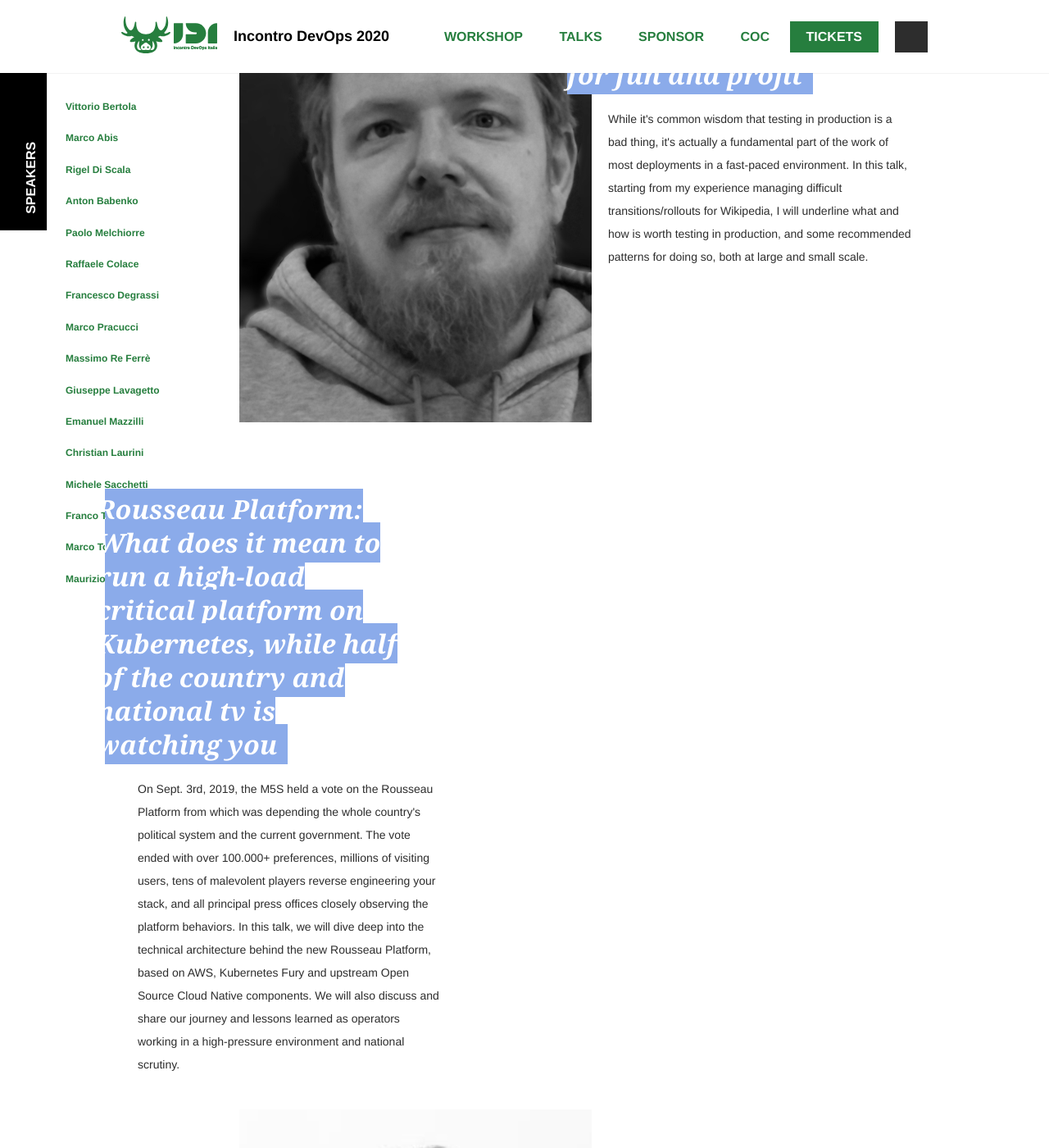
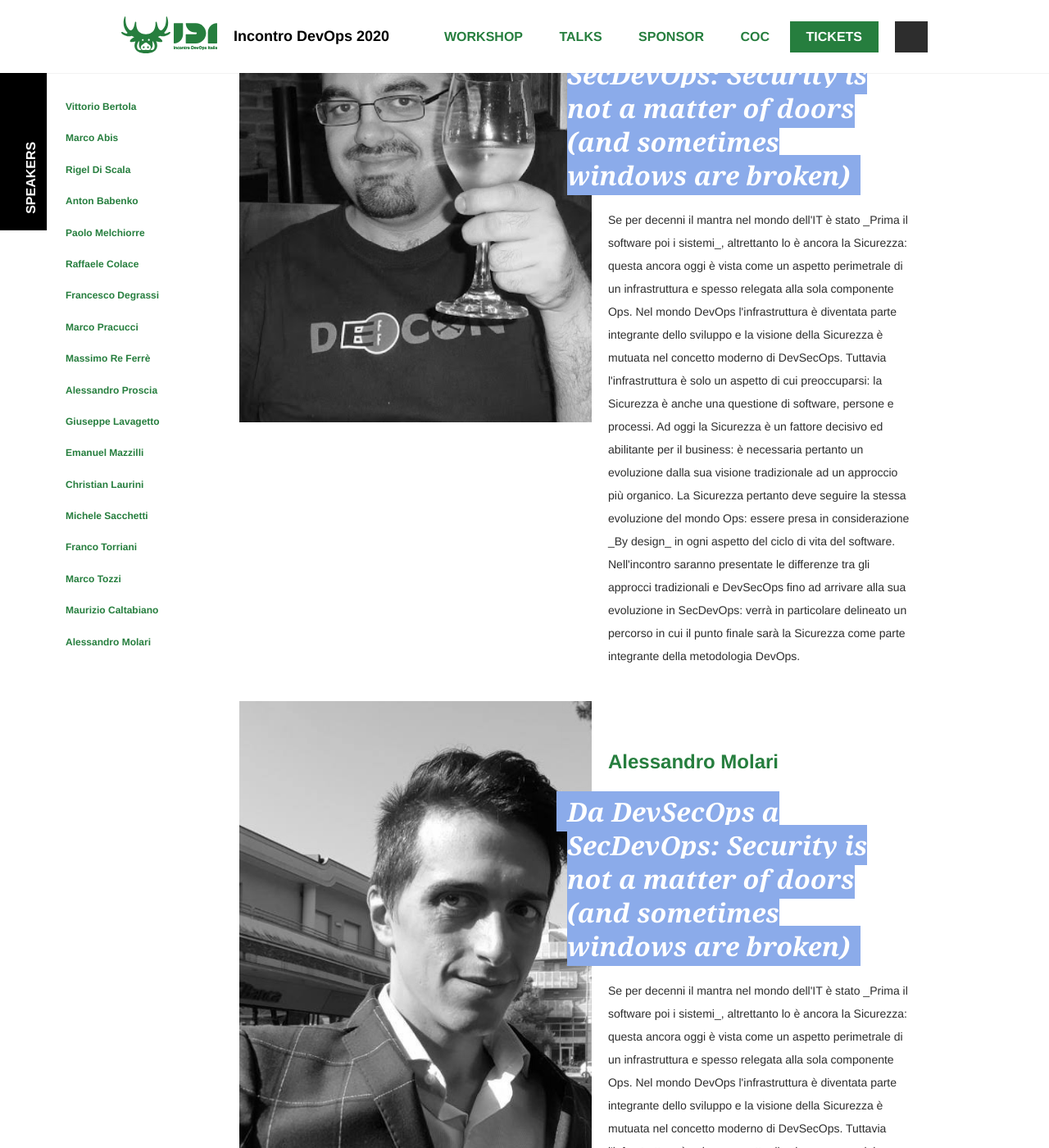
Before and after one commit to giuliatosato/2020.incontrodevops.it, a Jekyll site: the page built from talks.html, in a window 1280 px wide and 1400 px high, scrolled down 7290 px. Shown: the whole window at 82% size. Built offline with Jekyll 4.4.1, drawn with Linux system fonts in a browser that asks for light colours; some web fonts are replaced; comment, search, counter and statistics services are not loaded; some of the changed text lies outside the part shown.

Commit message:
speakers

```diff
--- a/_data/speakers.yml
+++ b/_data/speakers.yml
@@ -82,14 +82,14 @@
     last_name: Re Ferrè
     twitter:
 
-  # -
-  #   id:  alessandro-proscia
-  #   description: >
-
-  #   image: alessandro-proscia.jpg
-  #   first_name: Alessandro
-  #   last_name: Proscia
-  #   twitter:
+  -
+    id:  alessandro-proscia
+    description: >
+      Consulente IT con oltre 10 anni di esperienza in diverse importanti realtà finanziarie nazionali. Tra i principali interessi la Cybersecurity e la sua declinazione nel ciclo di vita del software
+    image: alessandro-proscia.jpg
+    first_name: Alessandro
+    last_name: Proscia
+    twitter:
 
   -
     id: giuseppe-lavagetto
@@ -198,6 +198,16 @@
   #   last_name: Vian
   #   twitter:
 
+  -
+    id: alessandro-molari
+    description: >
+        Alessandro è un Cyber Security Advisor: ha costruito il proprio background di Cyber Security nei gruppi di sicurezza, partendo come consulente e professionista, per poi fondare CyberLoop, un'azienda che pone al centro della propria consulenza il principio Security-as-a-Process
+    image: alessandro-molari.jpg
+    first_name: Alessandro
+    last_name: Molari
+    twitter:
+
+
   # -
   #   id:
   #   description: >
@@ -262,11 +272,3 @@
   #   first_name:
   #   last_name:
   #   twitter:
-  # -
-  #   id:
-  #   description: >
-
-  #   image:
-  #   first_name:
-  #   last_name:
-  #   twitter:
--- a/_data/talks.yml
+++ b/_data/talks.yml
@@ -167,27 +167,48 @@
     ecosystem and we will provide real life examples of how some AWS and OSS
     technologies can be used to abstract and remove part of the
     undifferentiated heavy lifting developers often need to take care of.
-# -
-#   speaker_id: alessandro-proscia
-#   title: "Da DevSecOps a SecDevOps: Security is not a matter of doors (and sometimes windows are broken)"
-#   extract: >
-#     Se per decenni il mantra nel mondo dell'IT è stato _Prima il software
-#     poi i sistemi_, altrettanto lo è ancora la Sicurezza: questa ancora oggi
-#     è vista come un aspetto perimetrale di un infrastruttura e spesso
-#     relegata alla sola componente Ops.  Nel mondo DevOps l'infrastruttura è
-#     diventata parte integrante dello sviluppo e la visione della Sicurezza è
-#     mutuata nel concetto moderno di DevSecOps. Tuttavia l'infrastruttura è
-#     solo un aspetto di cui preoccuparsi: la Sicurezza è anche una questione
-#     di software, persone e processi.  Ad oggi la Sicurezza è un fattore
-#     decisivo ed abilitante per il business: è necessaria pertanto un
-#     evoluzione dalla sua visione tradizionale ad un approccio più organico.
-#     La Sicurezza pertanto deve seguire la stessa evoluzione del mondo Ops:
-#     essere presa in considerazione _By design_ in ogni aspetto del ciclo di
-#     vita del software.  Nell'incontro saranno presentate le differenze tra
-#     gli approcci tradizionali e DevSecOps fino ad arrivare alla sua
-#     evoluzione in SecDevOps: verrà in particolare delineato un percorso in
-#     cui il punto finale sarà la Sicurezza come parte integrante della
-#     metodologia DevOps.
+-
+  speaker_id: alessandro-proscia
+  title: "Da DevSecOps a SecDevOps: Security is not a matter of doors (and sometimes windows are broken)"
+  extract: >
+    Se per decenni il mantra nel mondo dell'IT è stato _Prima il software
+    poi i sistemi_, altrettanto lo è ancora la Sicurezza: questa ancora oggi
+    è vista come un aspetto perimetrale di un infrastruttura e spesso
+    relegata alla sola componente Ops.  Nel mondo DevOps l'infrastruttura è
+    diventata parte integrante dello sviluppo e la visione della Sicurezza è
+    mutuata nel concetto moderno di DevSecOps. Tuttavia l'infrastruttura è
+    solo un aspetto di cui preoccuparsi: la Sicurezza è anche una questione
+    di software, persone e processi.  Ad oggi la Sicurezza è un fattore
+    decisivo ed abilitante per il business: è necessaria pertanto un
+    evoluzione dalla sua visione tradizionale ad un approccio più organico.
+    La Sicurezza pertanto deve seguire la stessa evoluzione del mondo Ops:
+    essere presa in considerazione _By design_ in ogni aspetto del ciclo di
+    vita del software.  Nell'incontro saranno presentate le differenze tra
+    gli approcci tradizionali e DevSecOps fino ad arrivare alla sua
+    evoluzione in SecDevOps: verrà in particolare delineato un percorso in
+    cui il punto finale sarà la Sicurezza come parte integrante della
+    metodologia DevOps.
+-
+  speaker_id: alessandro-molari
+  title: "Da DevSecOps a SecDevOps: Security is not a matter of doors (and sometimes windows are broken)"
+  extract: >
+    Se per decenni il mantra nel mondo dell'IT è stato _Prima il software
+    poi i sistemi_, altrettanto lo è ancora la Sicurezza: questa ancora oggi
+    è vista come un aspetto perimetrale di un infrastruttura e spesso
+    relegata alla sola componente Ops.  Nel mondo DevOps l'infrastruttura è
+    diventata parte integrante dello sviluppo e la visione della Sicurezza è
+    mutuata nel concetto moderno di DevSecOps. Tuttavia l'infrastruttura è
+    solo un aspetto di cui preoccuparsi: la Sicurezza è anche una questione
+    di software, persone e processi.  Ad oggi la Sicurezza è un fattore
+    decisivo ed abilitante per il business: è necessaria pertanto un
+    evoluzione dalla sua visione tradizionale ad un approccio più organico.
+    La Sicurezza pertanto deve seguire la stessa evoluzione del mondo Ops:
+    essere presa in considerazione _By design_ in ogni aspetto del ciclo di
+    vita del software.  Nell'incontro saranno presentate le differenze tra
+    gli approcci tradizionali e DevSecOps fino ad arrivare alla sua
+    evoluzione in SecDevOps: verrà in particolare delineato un percorso in
+    cui il punto finale sarà la Sicurezza come parte integrante della
+    metodologia DevOps.
 -
   speaker_id: giuseppe-lavagetto
   title: Testing in production for fun and profit
```
Also changed, not shown: img/incontrodevops/speaker/alessandro-molari.jpg (added), img/incontrodevops/speaker/alessandro-proscia.jpg (added).
